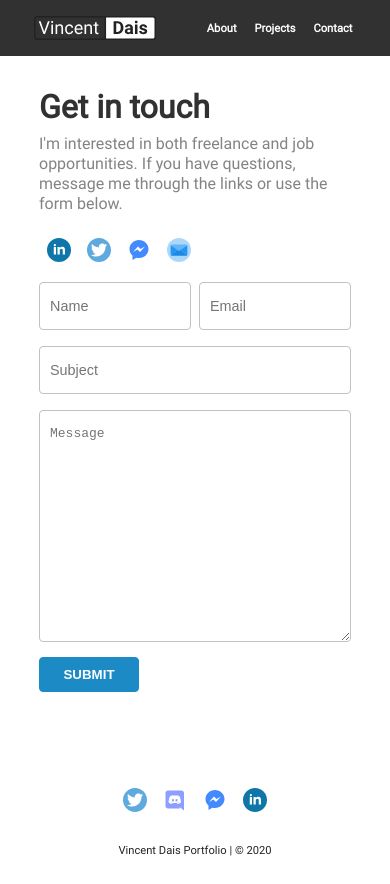
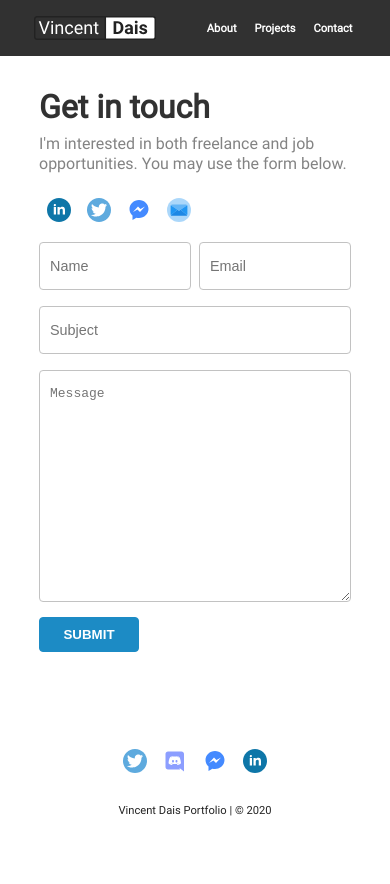
Before and after one commit to kentlogic/Portfolio, a React (Create React App) app: page /contact in a window 390 px wide. After the commit the page ends 844 px from the top, so only its background shows below. Built offline with nearby package versions, Linux system fonts and the light colour scheme.

Commit message:
Contact page update: - Hide the socmed icons for tablets and bigger screen sizes since the icons are also displayed on the footer.

```diff
--- a/src/pages/contact/contact-page.component.jsx
+++ b/src/pages/contact/contact-page.component.jsx
@@ -62,8 +62,8 @@ class ContactPage extends React.Component {
         <Header>
           <Title>Get in touch</Title>
           <Subtitle>
-            I'm interested in both freelance and job opportunities. If you have
-            questions, message me through the links or use the form below.
+            I'm interested in both freelance and job opportunities. You may use
+            the form below.
           </Subtitle>
           <FormIcons>
             <ImageLink
--- a/src/pages/contact/contact.styles.jsx
+++ b/src/pages/contact/contact.styles.jsx
@@ -111,6 +111,17 @@ export const FormContainer = styled.div`
 export const FormIcons = styled.div`
   display: flex;
   flex-wrap: wrap;
+
+  @media ${device.desktop} {
+    display: none;
+  }
+
+  @media ${device.desktopL} {
+    display: none;
+  }
+  @media ${device.tablet} {
+    display: none;
+  }
 `;
 export const ContactContainer = styled.div`
   display: flex;
```
